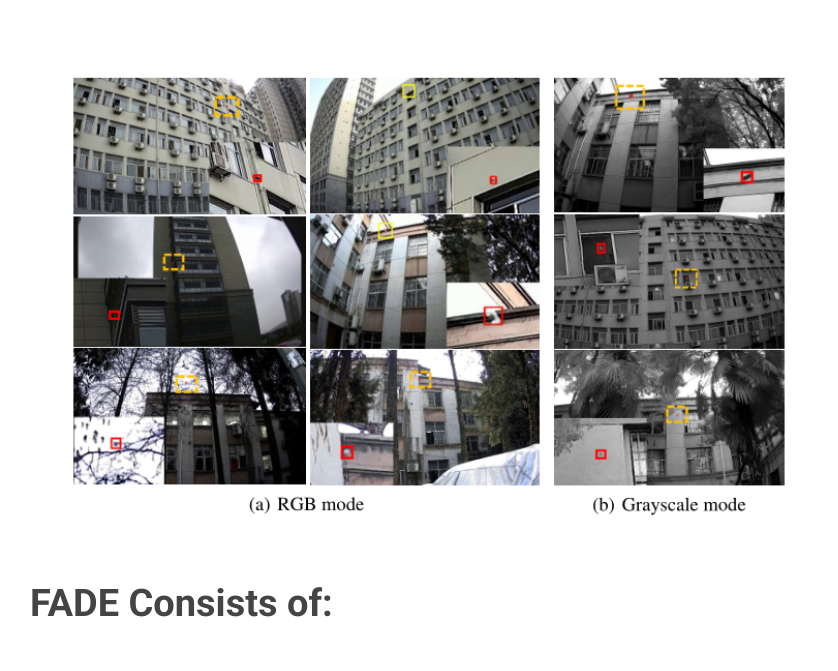
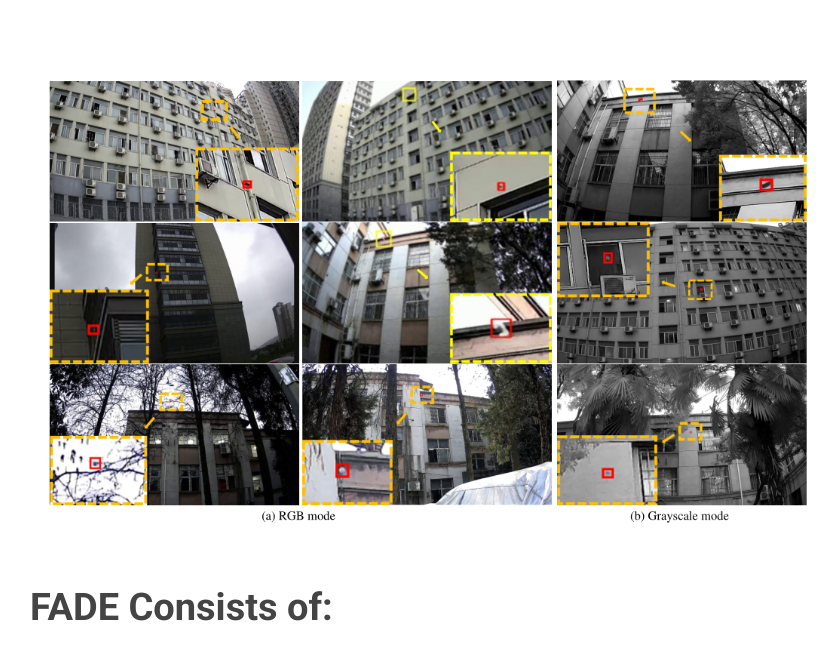
Before and after one commit to FADEDataset/FAD.Egithub.io, a plain HTML site: page index.html in a window 1280 px wide. Shown: the part 553-1224 px from the top of the page, without its empty margins (52-890 px from the left). Drawn offline with nearby package versions, Linux system fonts and the light colour scheme.

Commit message:
newbranch

```diff
--- a/index.html
+++ b/index.html
@@ -115,7 +115,7 @@ To address these issues, we construct a benchmark video dataset termed as <b>FAD
                     <h3><b>Examples</b></h3>
                     <p class="fst-italic">
               </p>
-              <div align="left"><img src="assets/img/4.png" width="800"/></div>
+              <div align="left"><img src="assets/img/example.png" width="800"/></div>
 
                     <div class="col-md-7 order-2 order-md-1 pt-5">
 </div>
```
Also changed, not shown: assets/img/example.png (added).
